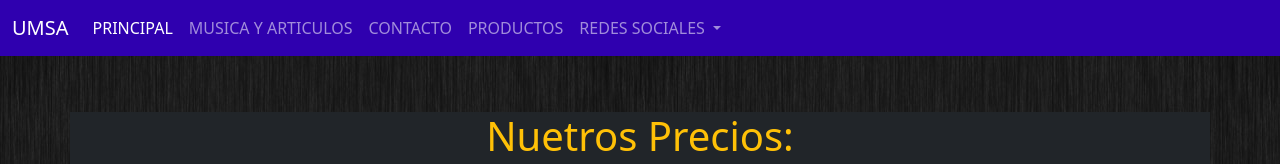
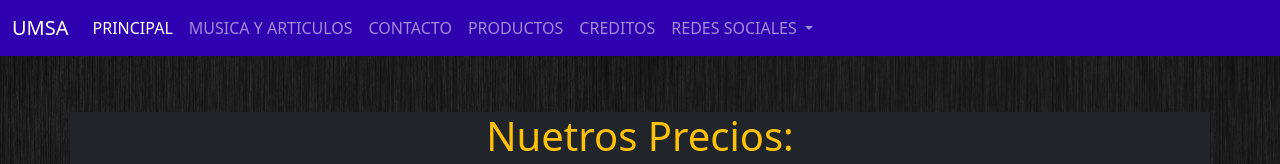
Before and after one commit to JavierOscoGuachalla/ProyectoINF113, a plain HTML site: page Productos.html in a window 1280 px wide. Shown: the top 164 px of the page. Drawn offline with Linux system fonts and the light colour scheme.

Commit message:
Update Productos.html

```diff
--- a/Productos.html
+++ b/Productos.html
@@ -31,6 +31,9 @@
           </li>
           <li class="nav-item">
             <a class="nav-link" href="Productos.html">PRODUCTOS</a>
+          </li>
+          <li class="nav-item">
+                <a class="nav-link" href="Creditos.html">CREDITOS</a>
           </li>
           <li class="nav-item dropdown">
             <a class="nav-link dropdown-toggle" id="navbarDropdown" role="button" data-bs-toggle="dropdown" aria-expanded="false">
```
